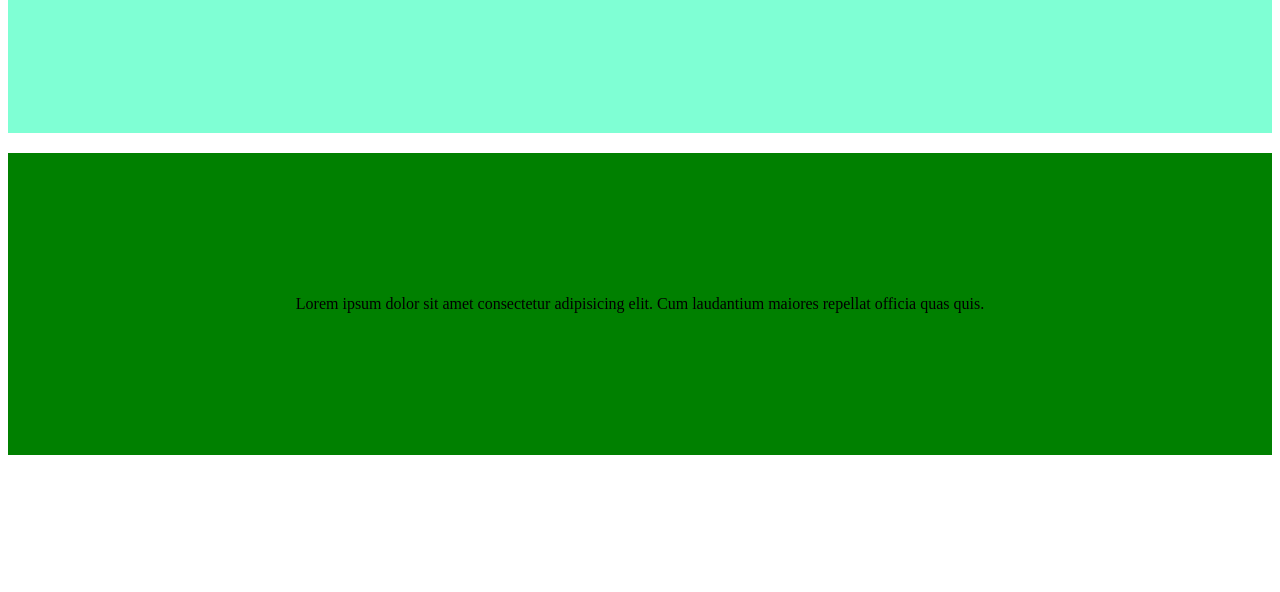
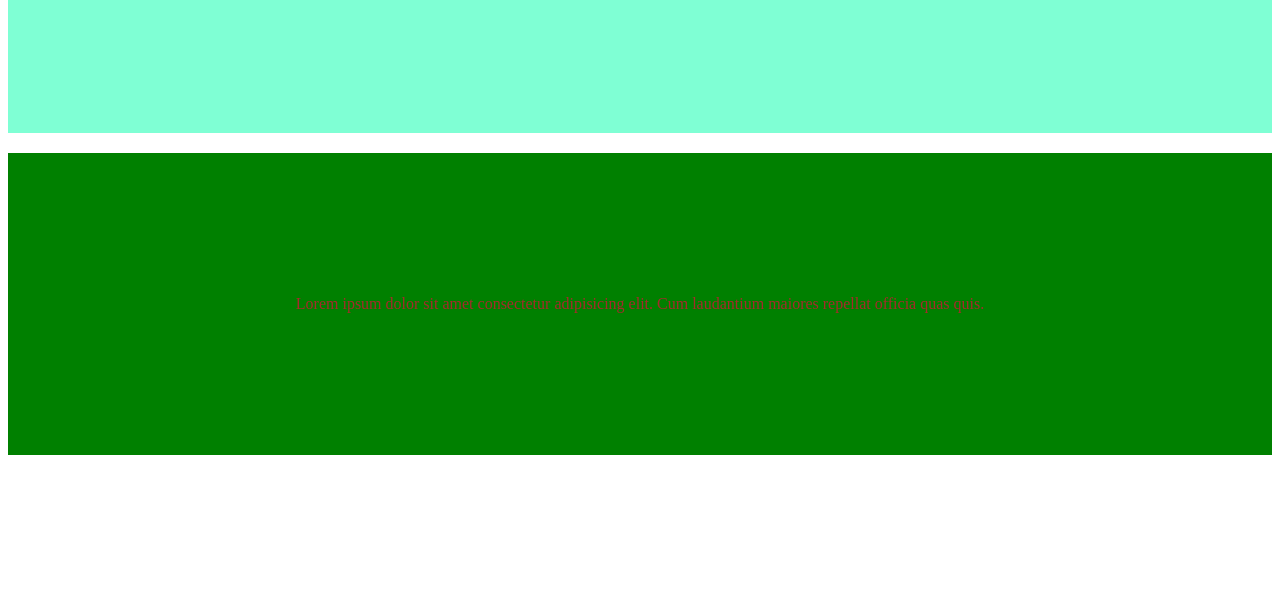
Before and after one commit to Arthurwwm/newrepository, a plain HTML site: page index.html in a window 1280 px wide. Shown: the part 208-800 px from the top of the page. Drawn offline with Linux system fonts and the light colour scheme.

Commit message:
text color fixed

```diff
--- a/index.html
+++ b/index.html
@@ -17,7 +17,7 @@
         }
         .text{
             text-align: center;
-            text-decoration-color: brown;
+            color: brown;
         }
     </style>
 </head>
```
